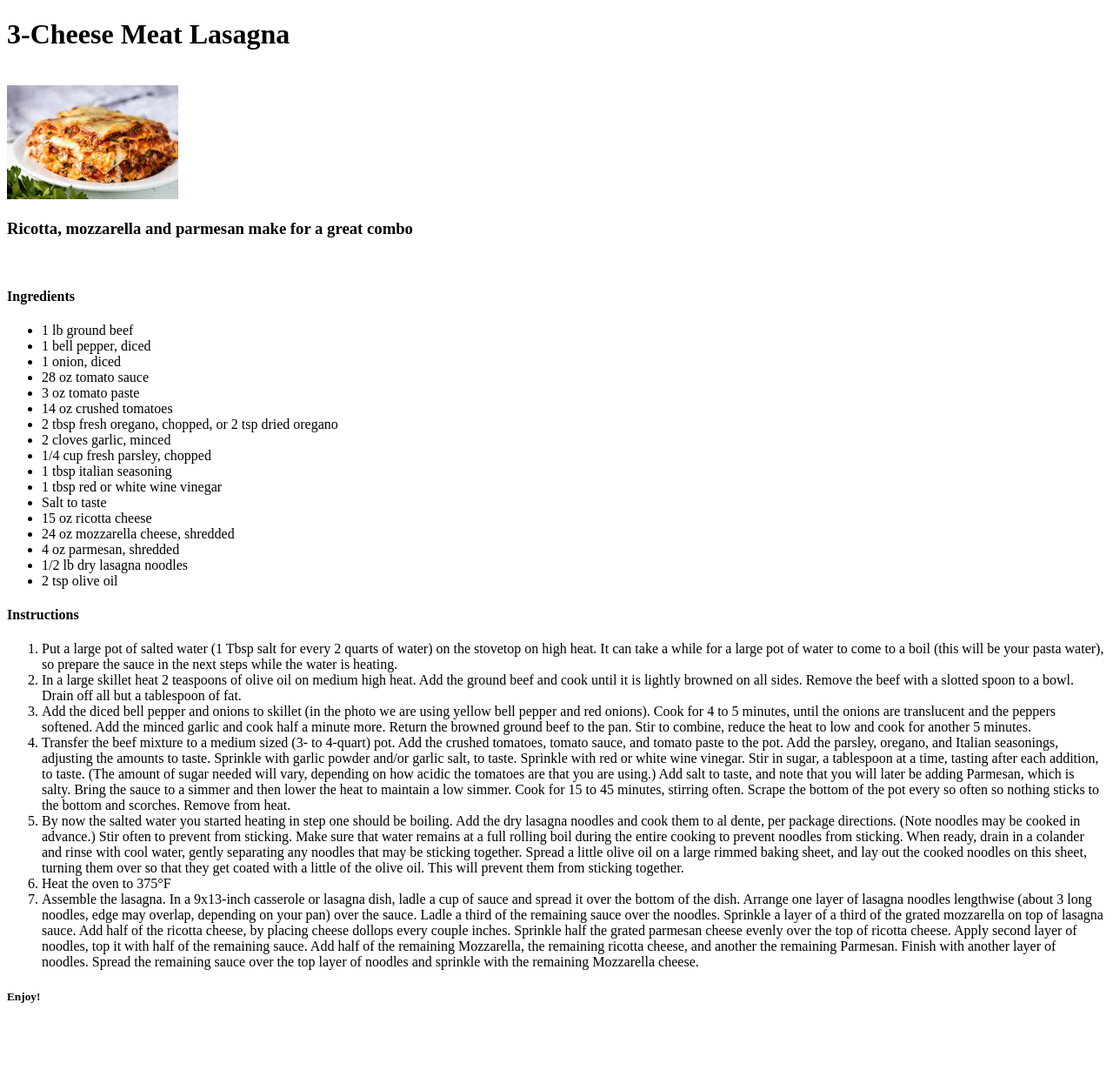
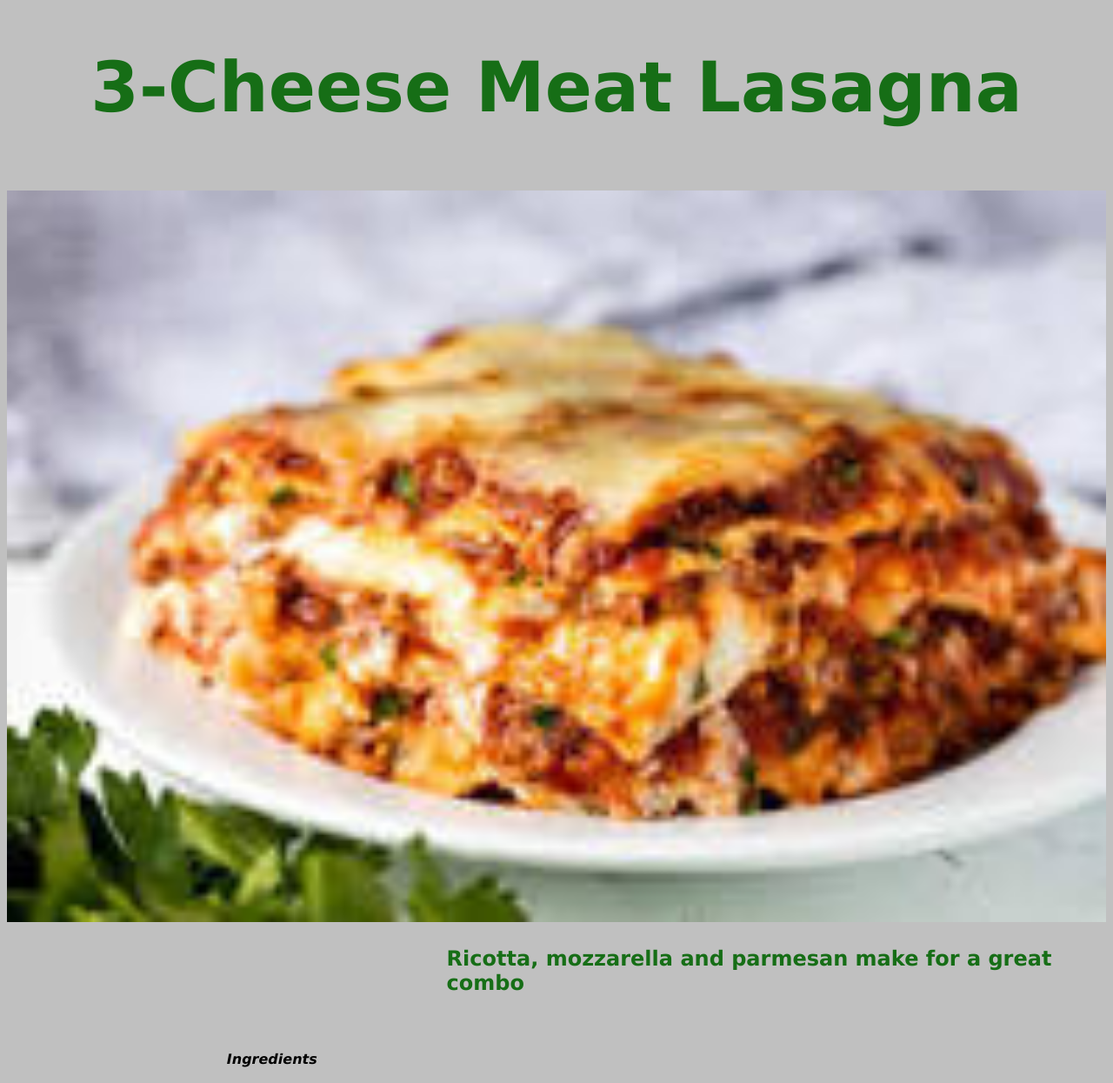
Before and after one commit to jbutkus181/recipes, a plain HTML site: page recipe-pages/lasagna.html in a window 1280 px wide. Shown: the top 1245 px of the page at 87% size. Before the commit the page ends 1176 px from the top, so only its background shows below. Drawn offline with Linux system fonts and the light colour scheme.

Commit message:
Create style.css, update index.html and all recipes

```diff
--- a/recipe-pages/lasagna.html
+++ b/recipe-pages/lasagna.html
@@ -5,17 +5,18 @@
     <meta http-equiv="X-UA-Compatible" content="IE=edge">
     <meta name="viewport" content="width=device-width, initial-scale=1.0">
     <title>Lasagna</title>
+    <link rel="stylesheet" href="../style.css">
 </head>
 <body>
-    <h1>3-Cheese Meat Lasagna</h1> <br>
+    <h1 id="title">3-Cheese Meat Lasagna</h1> <br>
 
     <img src="../images/lasagna.jpeg" alt="lasagna"> <br>
 
-    <h3>Ricotta, mozzarella and parmesan make for a great combo</h3> <br>
+    <h3 class="blurb">Ricotta, mozzarella and parmesan make for a great combo</h3> <br>
 
-    <h4>Ingredients</h4>
+    <h4 class="subhead">Ingredients</h4>
 
-    <ul>
+    <ul class="subhead list">
         <li>1 lb ground beef</li>
         <li>1 bell pepper, diced</li>
         <li>1 onion, diced</li>
@@ -35,9 +36,9 @@
         <li>2 tsp olive oil</li>
     </ul>
 
-    <h4>Instructions</h4>
+    <h4 class="subhead">Instructions</h4>
 
-    <ol>
+    <ol class="steps">
         <li>Put a large pot of salted water (1 Tbsp salt for every 2 quarts of water) on the stovetop on high heat. It can take a while for a large pot of water to come to a boil (this will be your pasta water), so prepare the sauce in the next steps while the water is heating. </li>
         <li>In a large skillet heat 2 teaspoons of olive oil on medium high heat. Add the ground beef and cook until it is lightly browned on all sides. Remove the beef with a slotted spoon to a bowl. Drain off all but a tablespoon of fat.</li>
         <li>Add the diced bell pepper and onions to skillet (in the photo we are using yellow bell pepper and red onions). Cook for 4 to 5 minutes, until the onions are translucent and the peppers softened. Add the minced garlic and cook half a minute more.
@@ -59,7 +60,7 @@
             Finish with another layer of noodles. Spread the remaining sauce over the top layer of noodles and sprinkle with the remaining Mozzarella cheese.</li>
     </ol>
 
-    <h5>Enjoy!</h5>
+    <h5 class="footer">Enjoy!</h5>
 
 </body>
 </html>
--- /dev/null
+++ b/style.css
@@ -0,0 +1,51 @@
+* {
+    background-color: silver;
+    font-family: 'Lucida Sans', 'Lucida Sans Regular', 'Lucida Grande', 'Lucida Sans Unicode', 'Geneva', Verdana, sans-serif;
+}
+
+h1 {
+    font-size: 500%;
+    text-align: center;
+}
+
+#title {
+    color: rgba(7, 102, 7, 0.918);
+}
+
+img {
+    width: 100%;
+}
+
+.menu {
+    font-size: xx-large;
+    font-weight: bold;
+    text-align: center;
+    font-style: italic;
+    font-family: Arial, Helvetica, sans-serif;
+}
+
+.blurb {
+    margin-left: 40%;
+    font-size: x-large;
+    color: rgba(7, 102, 7, 0.918);
+
+}
+
+.subhead {
+    margin-left: 20%;
+    font-weight: bold;
+    font-style: oblique;
+}
+
+.subhead.list {
+    margin-left: 10%;
+    font-style: normal;
+}
+
+.steps {
+    font-size: large;
+}
+
+.footer {
+    font-size: xx-large;
+}
```
Also changed, not shown: index.html (+6 -2 lines), recipe-pages/h_mushroom_soup.html (+9 -7 lines), recipe-pages/tortilla_soup.html (+10 -8 lines).
